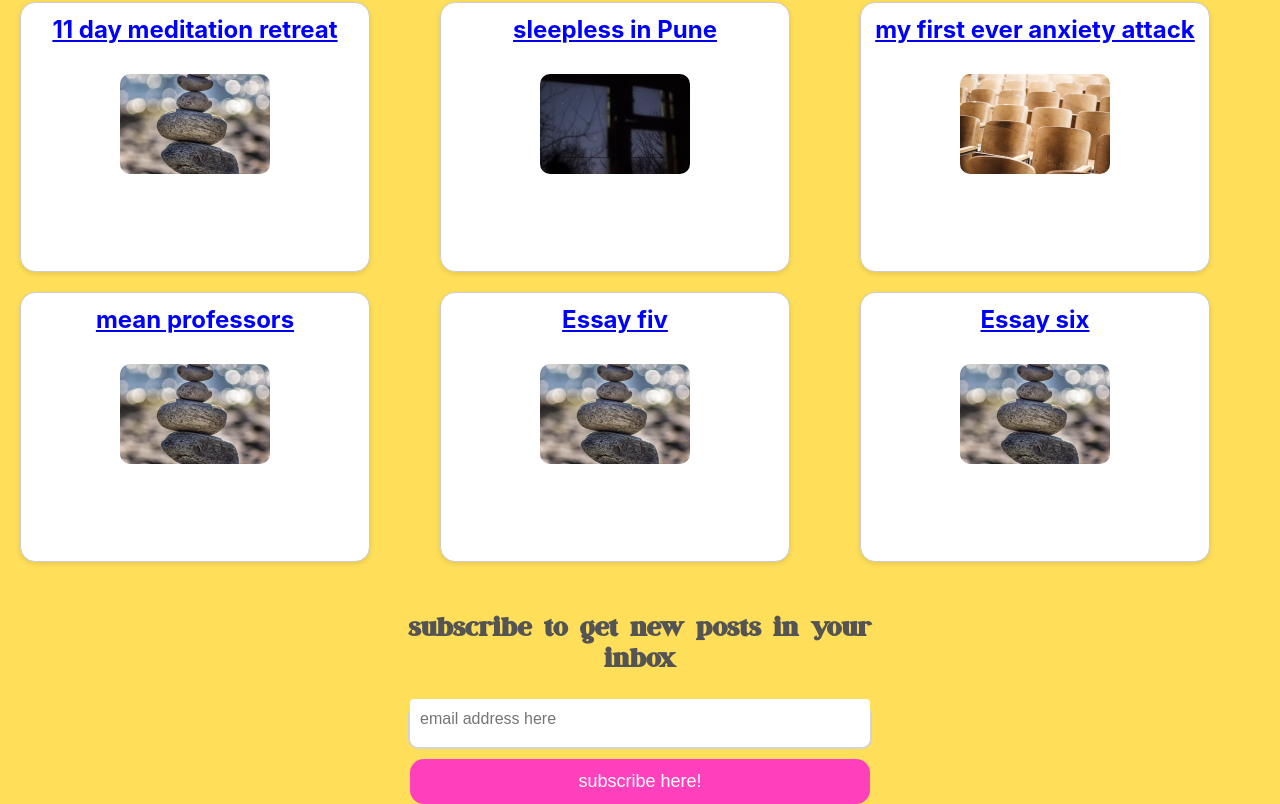
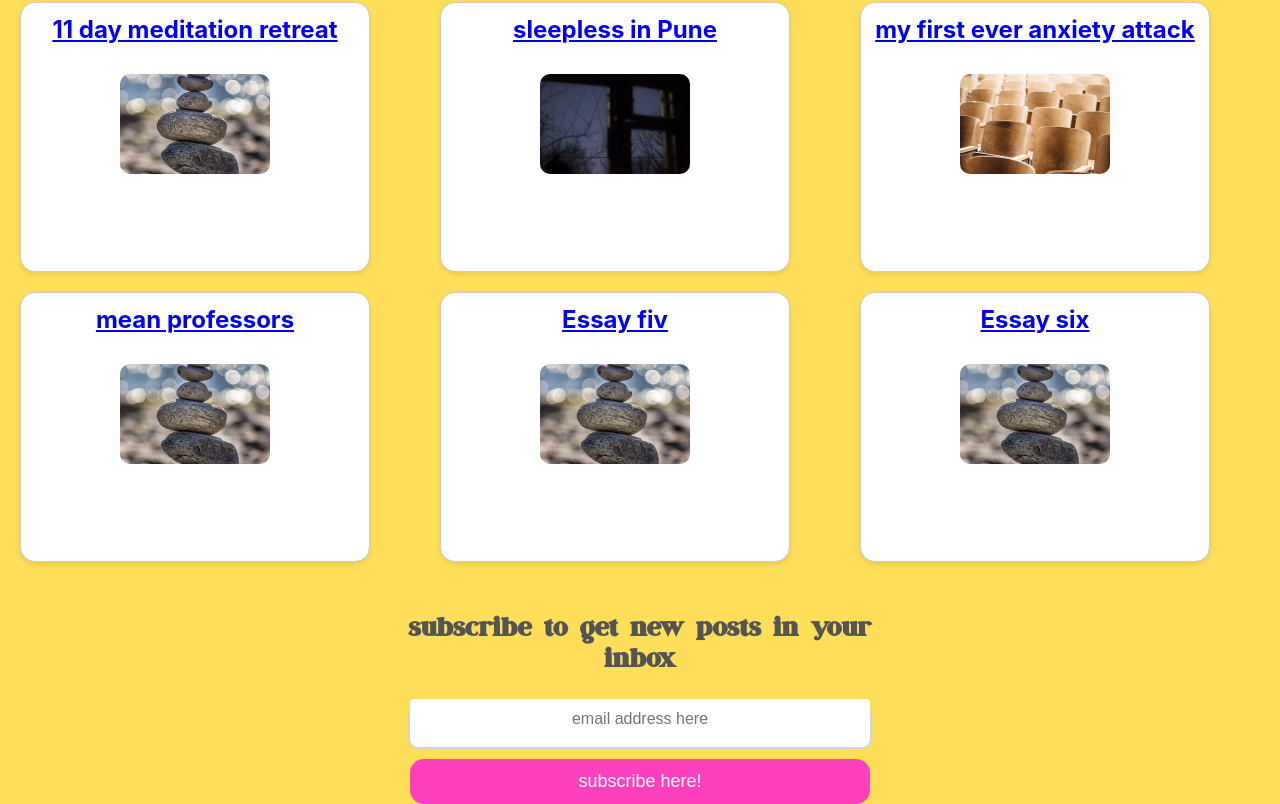
Before and after one commit to kets99/theanxietypages, a React (Create React App) app: page / in a window 1280 px wide. Shown: the part 389-1193 px from the top of the page. Built offline with nearby package versions, Linux system fonts and the light colour scheme; a web font is replaced by a local one.

Commit message:
Update Home.css

```diff
--- a/src/components/Home.css
+++ b/src/components/Home.css
@@ -39,7 +39,6 @@
   background-color: white; /* White background */
   align-items: center; /* Center text vertically */
 }
-
 .email input {
   border: none; /* Remove border */
   outline: none; /* Remove outline */
@@ -47,7 +46,9 @@
   width: 100%; /* Fill the width */
   padding: 0 10px; /* Add some padding */
   font-size: 16px; /* Match font size */
+  text-align: center; /* Center the placeholder text */
 }
+
 
 button {
   display: flex;
```
